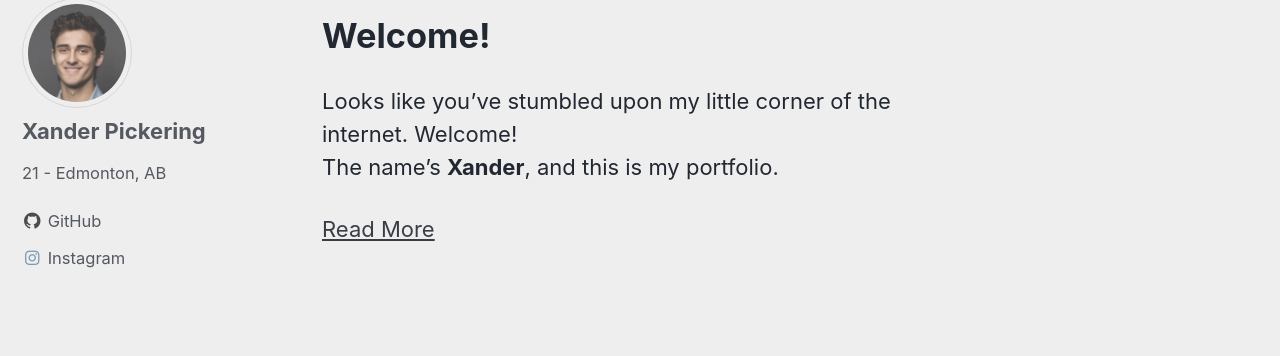
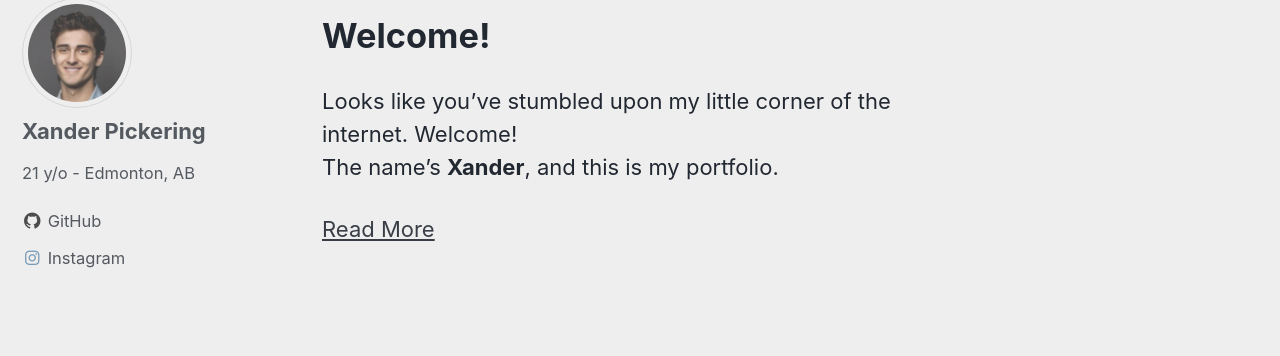
Before and after one commit to xandwr/xandwr.github.io, a Jekyll site: the page built from index.html, in a window 1280 px wide. Shown: the part 102-458 px from the top of the page. Built offline with Jekyll 4.4.1, drawn with Linux system fonts in a browser that asks for light colours; cached includes are drawn as plain includes; the list of posts is cut into pages by our own code.

```diff
--- a/_config.yml
+++ b/_config.yml
@@ -58,7 +58,7 @@ plugins:
 author:
   name   : "Xander Pickering"
   avatar : "/assets/images/bio-photo.jpg"
-  bio    : "21 - Edmonton, AB"
+  bio    : "21 y/o - Edmonton, AB"
   links:
     - label: "GitHub"
       icon: "fab fa-fw fa-github"
```
